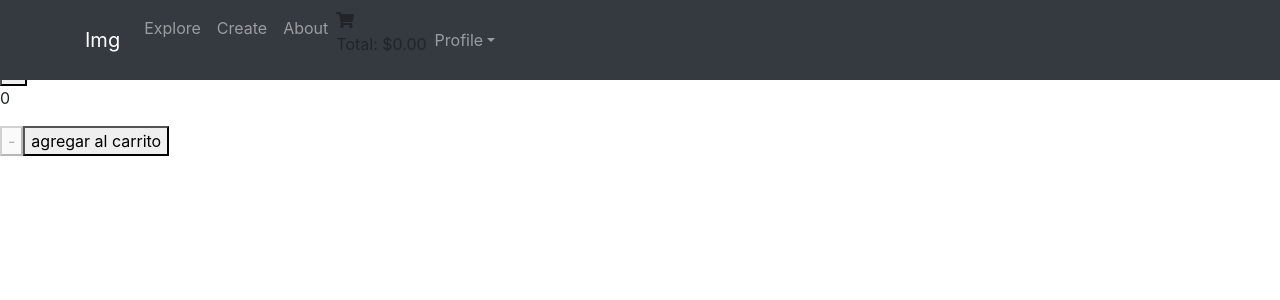
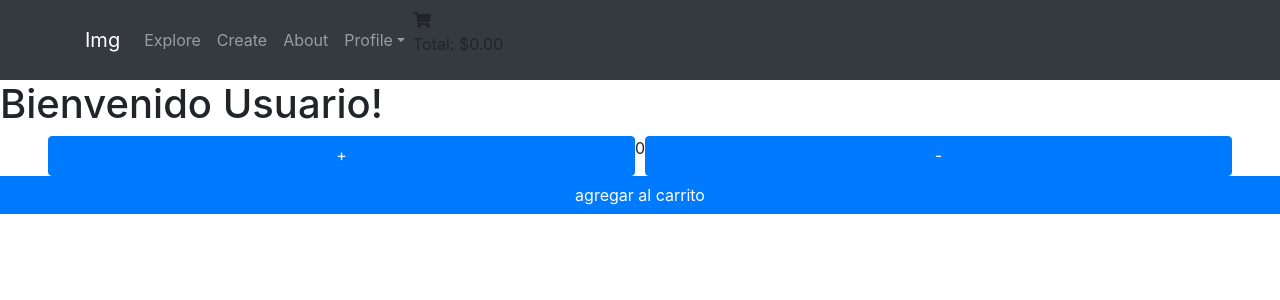
Before and after one commit to evalverde97/appReactCoder, a React (Create React App) app: page / in a window 1280 px wide. Shown: the top 300 px of the page. Built offline with nearby package versions, Linux system fonts and the light colour scheme.

Commit message:
added the item component

```diff
--- a/src/App.js
+++ b/src/App.js
@@ -1,4 +1,5 @@
 import React from 'react';
+import 'bootstrap/dist/css/bootstrap.min.css';
 import NavBarF from './components/NavBar';
 import {} from '@fortawesome/free-solid-svg-icons';
 import ItemListContainer from './components/ItemListContainer';
@@ -8,7 +9,7 @@ import ItemCount from './components/ItemCount';
 function App() {
   return<>
     <NavBarF />
-    <ItemListContainer greeting="GIF perro" />
+    <ItemListContainer greeting="Usuario" />
     <ItemCount stock={15} onAdd={(count)=>console.log(count)} />
   </>
 }
--- a/src/components/ItemCount.js
+++ b/src/components/ItemCount.js
@@ -1,6 +1,7 @@
 import React, {useState} from 'react';
+import { Button, Col, Row } from 'react-bootstrap';
 
-const ItemCount = ({initialValue = 0, stock}) => {
+const ItemCount = ({initialValue = 0, stock, onAdd}) => {
     const [count, setCount] = useState(initialValue);
     const handlerAdd = () => {
         if(count < stock) {
@@ -14,11 +15,15 @@ const ItemCount = ({initialValue = 0, stock}) => {
     };
 
   return (
-    <div className="app">
-      <button disabled={count >= stock} onClick={()=>handlerAdd(count)}>+</button>
-      <p>{count}</p>
-      <button disabled={count <= 0} onClick={handlerRemove}>-</button>
-      <button onClick={() => onAdd(count)}>agregar al carrito</button>
+    <div>
+        <Row className="mx-5">
+            <Button className="justify-content-md-center" as={Col} disabled={count >= stock} onClick={()=>handlerAdd(count)}>+</Button>
+            <p as={Col}>{count}</p>
+            <Button className="justify-content-md-center" as={Col} disabled={count <= 0} onClick={handlerRemove}>-</Button>
+        </Row>
+        <Row>
+            <Button className="justify-content-md-center" as={Col} onClick={() => onAdd(count)}>agregar al carrito</Button>
+        </Row>
     </div>
     );
 }
--- a/src/components/NavBar.js
+++ b/src/components/NavBar.js
@@ -7,7 +7,7 @@ import 'bootstrap/dist/css/bootstrap.min.css';
 
 function NavBarF() {
     return (
-    <Navbar fixed='top' collapseOnSelect expand="lg" bg="dark" variant="dark">
+    <Navbar collapseOnSelect expand="lg" bg="dark" variant="dark">
       <Container>
       <Navbar.Brand href="#home">Img</Navbar.Brand>
       <Navbar.Toggle aria-controls="responsive-navbar-nav" />
@@ -17,7 +17,6 @@ function NavBarF() {
           <Nav.Link href="#explore">Explore</Nav.Link>
           <Nav.Link href="#">Create</Nav.Link>
           <Nav.Link href="#">About</Nav.Link>
-          <CartWidget />
         </Nav>
         <Nav className="me-auto">
           <NavDropdown title="Profile" id="collasible-nav-dropdown">
@@ -28,6 +27,9 @@ function NavBarF() {
             <NavDropdown.Item href="#action/3.4">Cerrar sesión</NavDropdown.Item>
           </NavDropdown>
         </Nav>
+        <Nav>
+          <CartWidget />
+        </Nav>
       </Navbar.Collapse>
       </Container>
     </Navbar>
```
Also changed, not shown: src/components/Item.js (added, +48 -0 lines).
